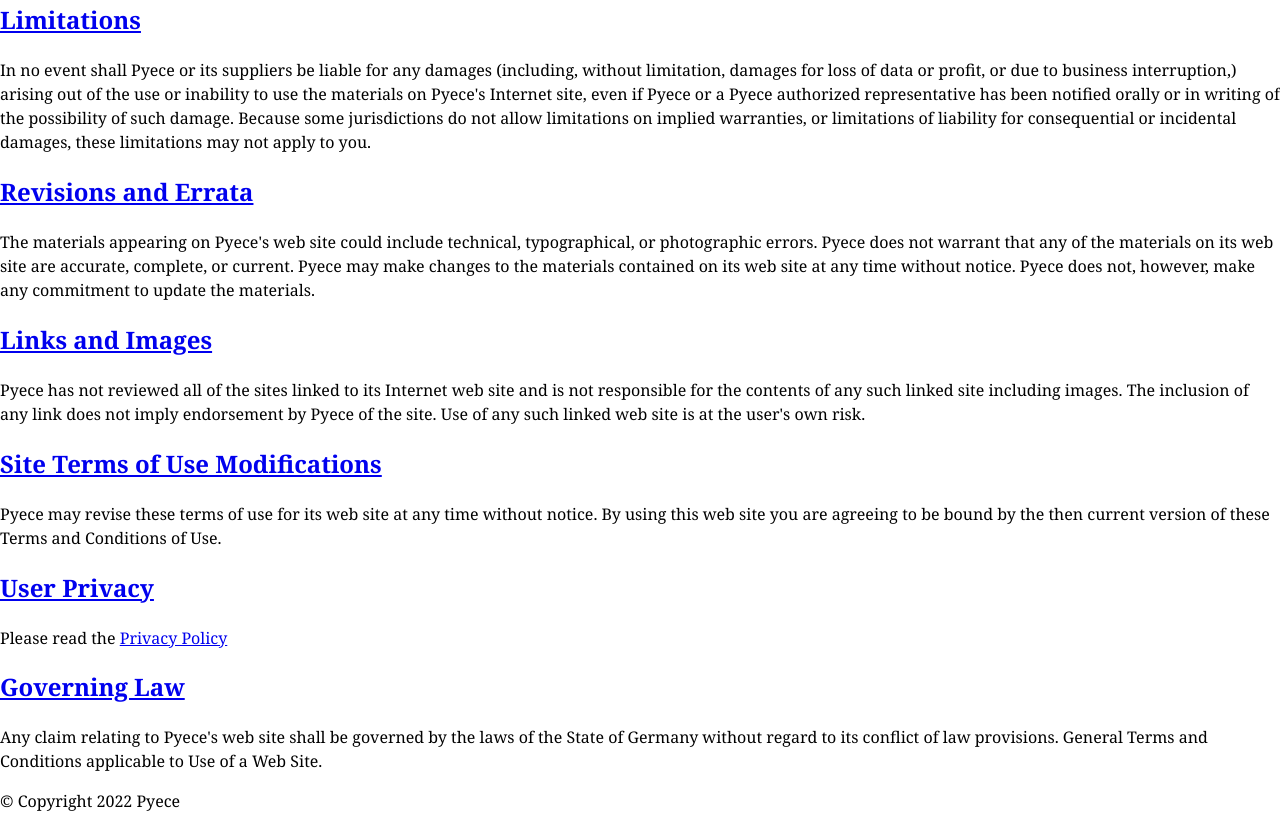
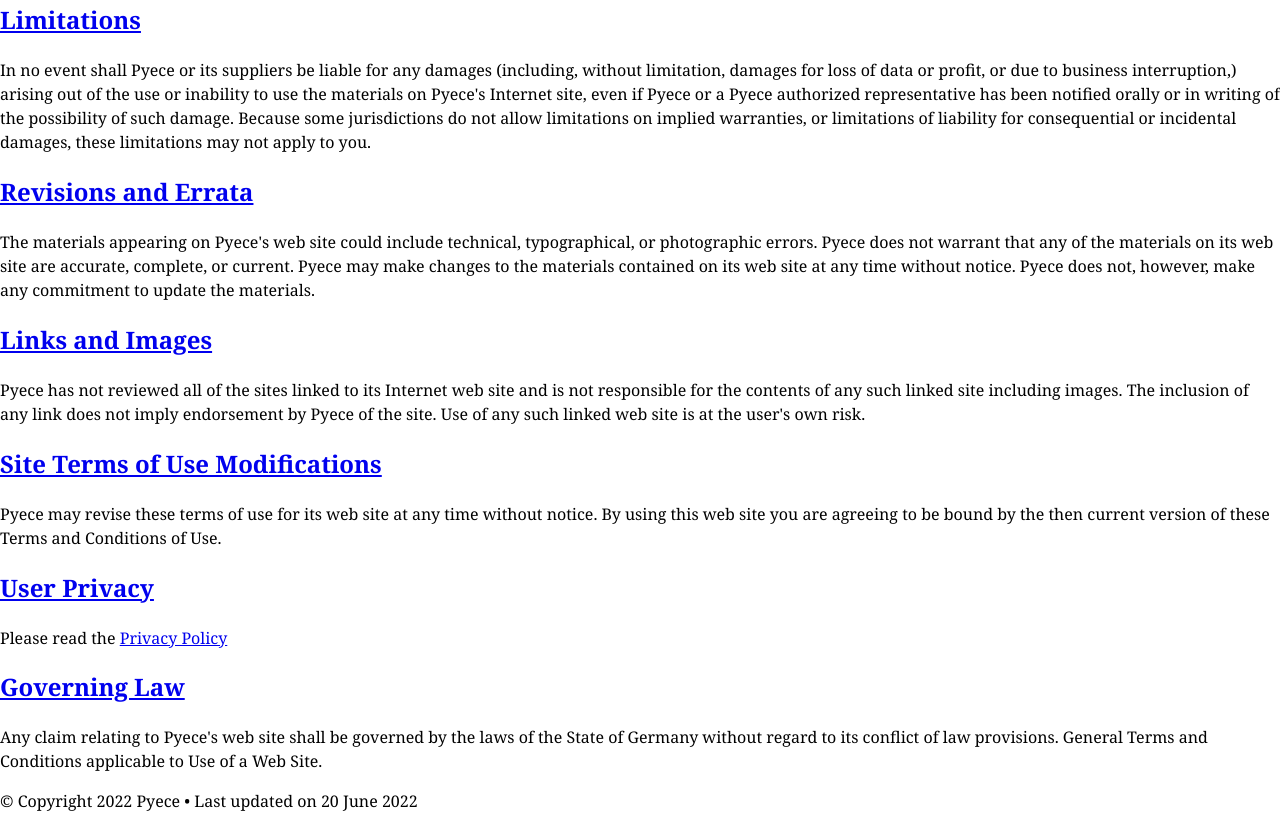
Before and after one commit to pyecedeveloper/pyecedeveloper.github.io, a plain HTML site: page tos.html in a window 1280 px wide. Shown: the part 645-1458 px from the top of the page. Drawn offline with Linux system fonts and the light colour scheme.

Commit message:
Update tos.html

```diff
--- a/tos.html
+++ b/tos.html
@@ -158,7 +158,7 @@
     </section>
 
 </body>
-<footer>&copy; Copyright 2022 Pyece
+<footer>&copy; Copyright 2022 Pyece • Last updated on 20 June 2022
 </footer>
 
 </html>
```
